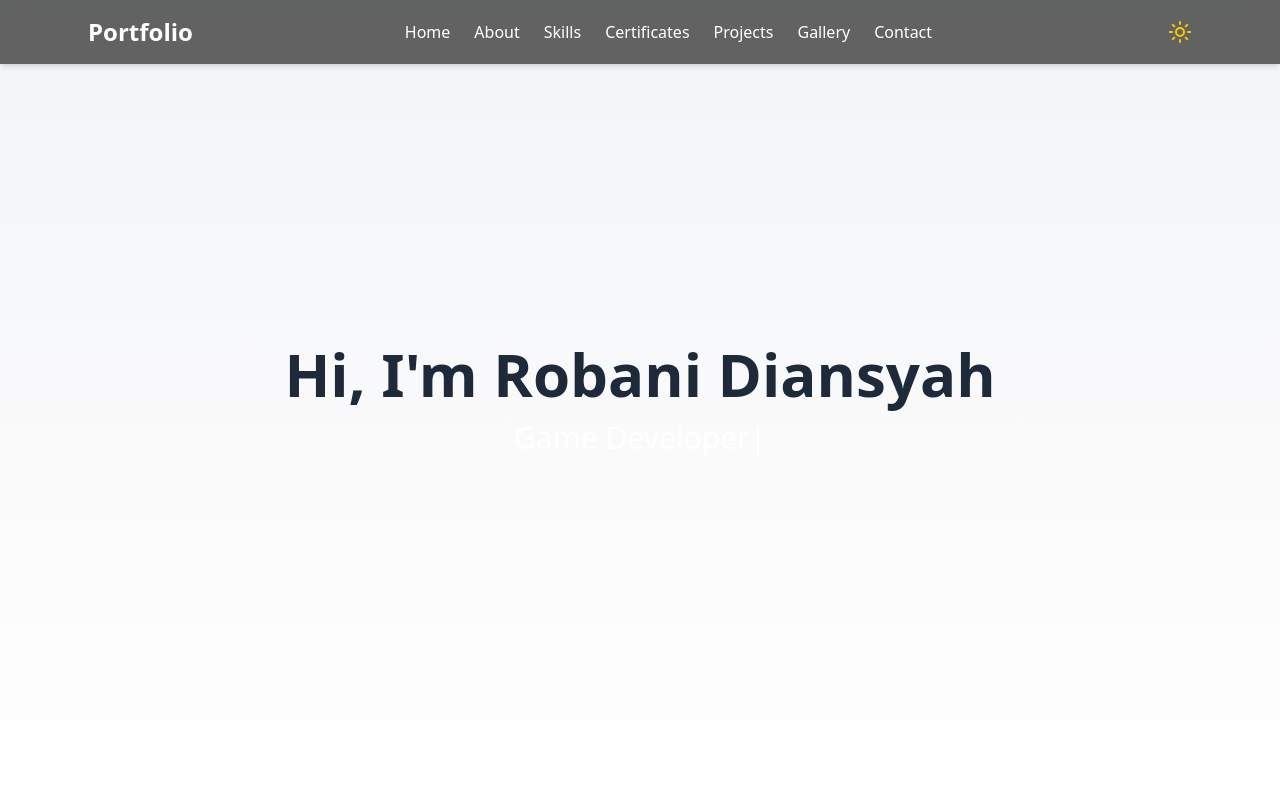
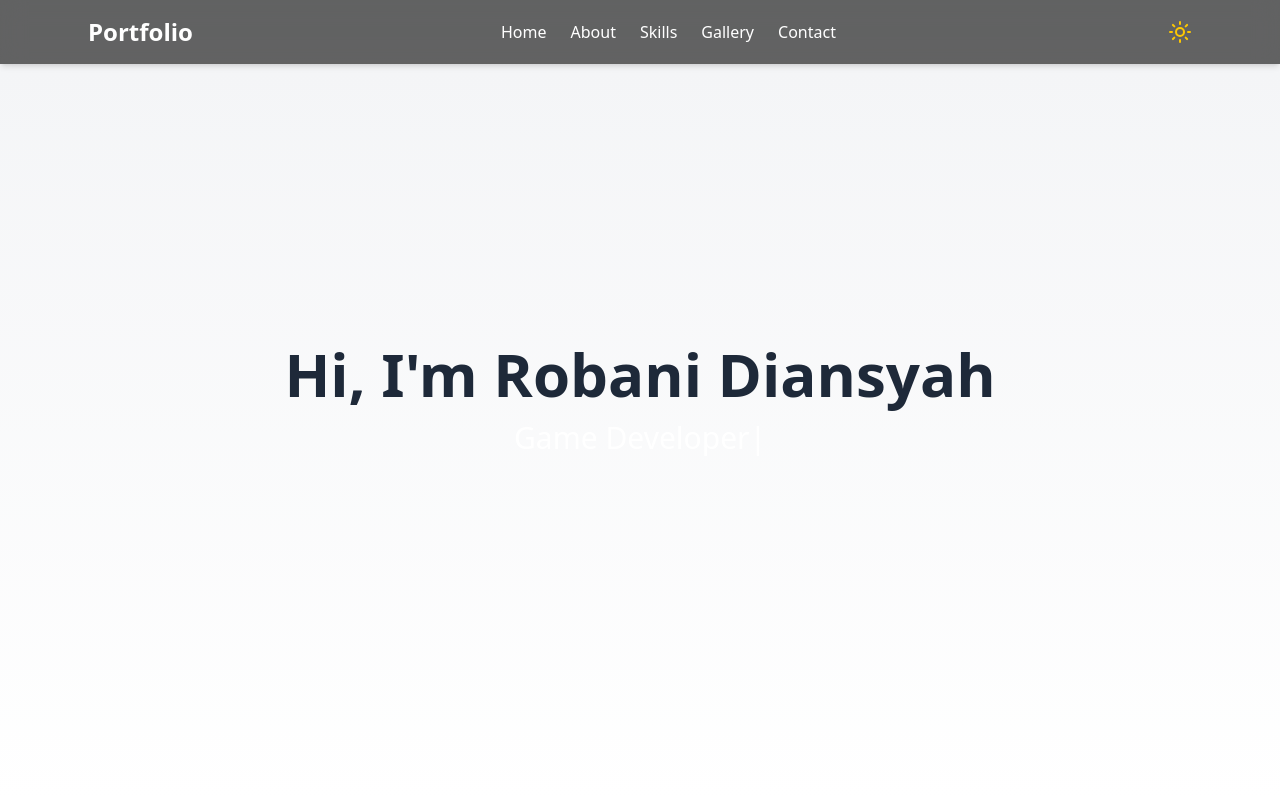
Before and after one commit to KiyayD10/PORTOFOLIO, a React (Vite) app: page / in a window 1280 px wide. Shown: the top 800 px of the page. Built offline with nearby package versions, Linux system fonts and the light colour scheme.

Commit message:
refactor(navbar): menghapus link navigasi untuk 'Certificates' dan 'Projects' perubahan ini dilakukan karena konten tersebut kini telah digabungkan ke dalam section 'Skills' yang menggunakan sistem tab, sehingga navigasi menjadi lebih ringkas.

```diff
--- a/src/components/Navbar.tsx
+++ b/src/components/Navbar.tsx
@@ -15,7 +15,7 @@ const Navbar = () => {
             <div className="max-w-6xl mx-auto px-6 flex justify-between items-center py-4">
                 <h1 className="text-2xl font-bold text-futuristic-500">Portfolio</h1>
                 <ul className="hidden md:flex space-x-6">
-                    {["Home", "About", "Skills", "Certificates", "Projects", "Gallery", "Contact"].map((item) => (
+                    {["Home", "About", "Skills", "Gallery", "Contact"].map((item) => (
                         <li key={item}>
                             <Link
                             to={item.toLocaleLowerCase()}
```
